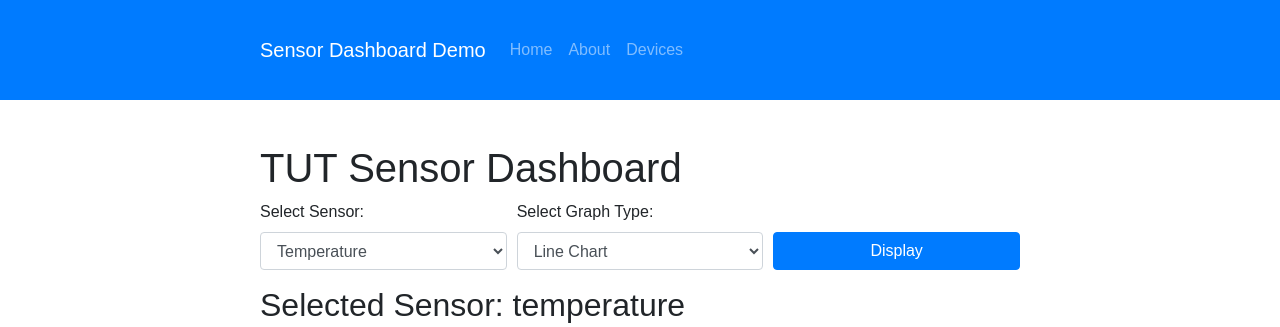
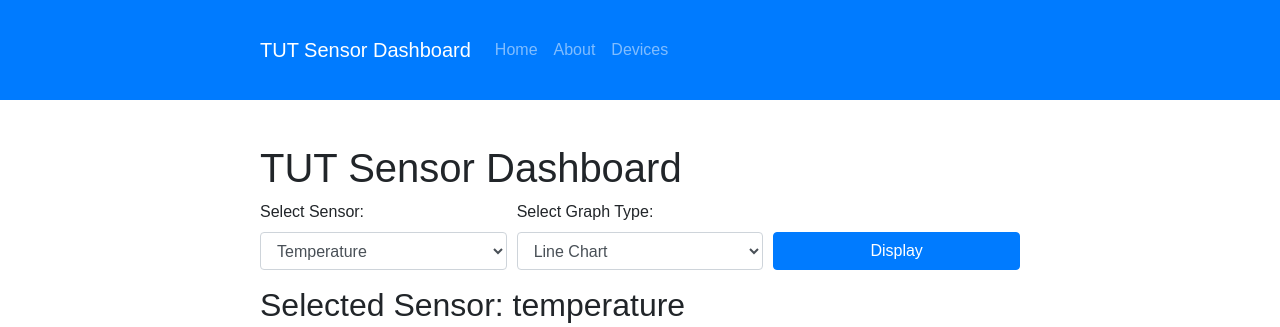
Before and after one commit to ZakesB/lab_dashboard, a Flask app: page / in a window 1280 px wide. Shown: the top 327 px of the page. Run offline with Flask 3, Linux system fonts and the light colour scheme; some libraries are stand-ins or nearby versions.

Commit message:
dfhdjkgh

```diff
--- a/templates/index.html
+++ b/templates/index.html
@@ -13,7 +13,7 @@
     <!-- Navbar -->
     <nav class="navbar navbar-expand-lg navbar-dark bg-primary">
         <div class="container">
-            <a class="navbar-brand" href="/">Sensor Dashboard Demo</a>
+            <a class="navbar-brand" href="/">TUT Sensor Dashboard</a>
             <button class="navbar-toggler" type="button" data-toggle="collapse" data-target="#navbarNav" aria-controls="navbarNav" aria-expanded="false" aria-label="Toggle navigation">
                 <span class="navbar-toggler-icon"></span>
             </button>
```
